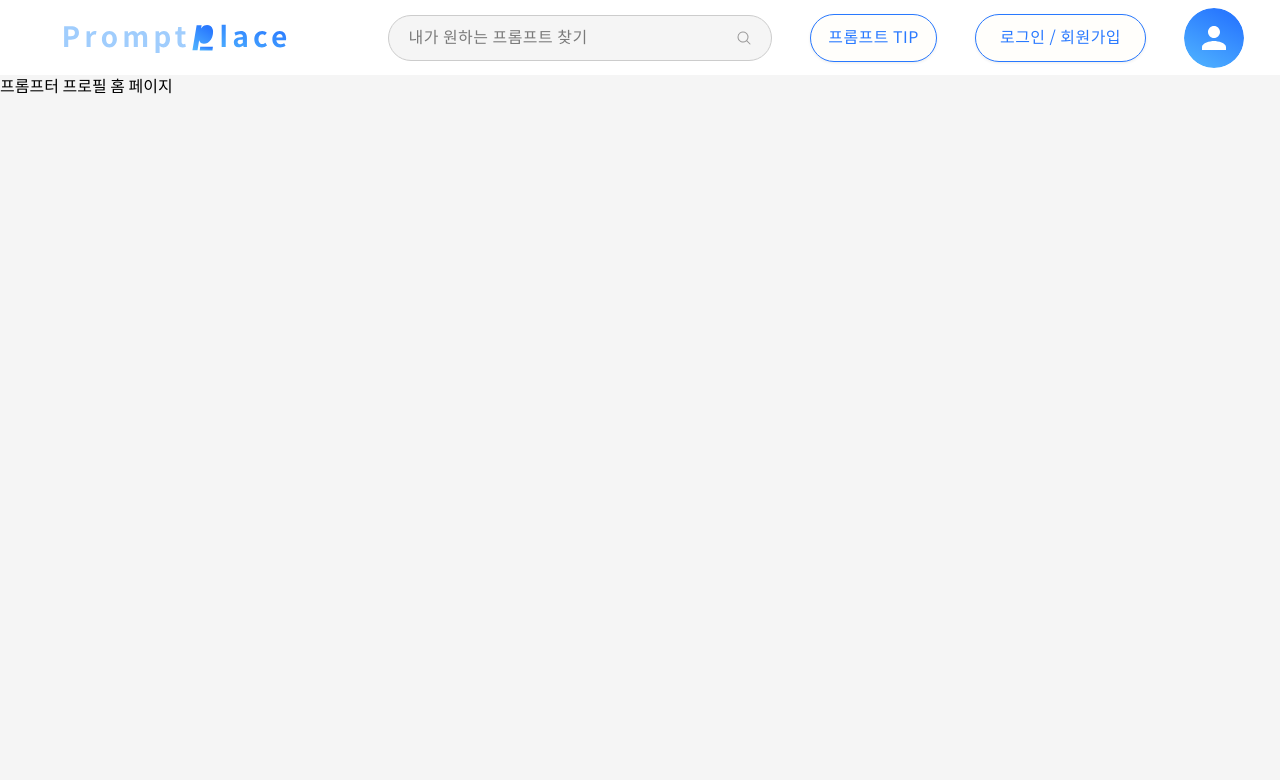
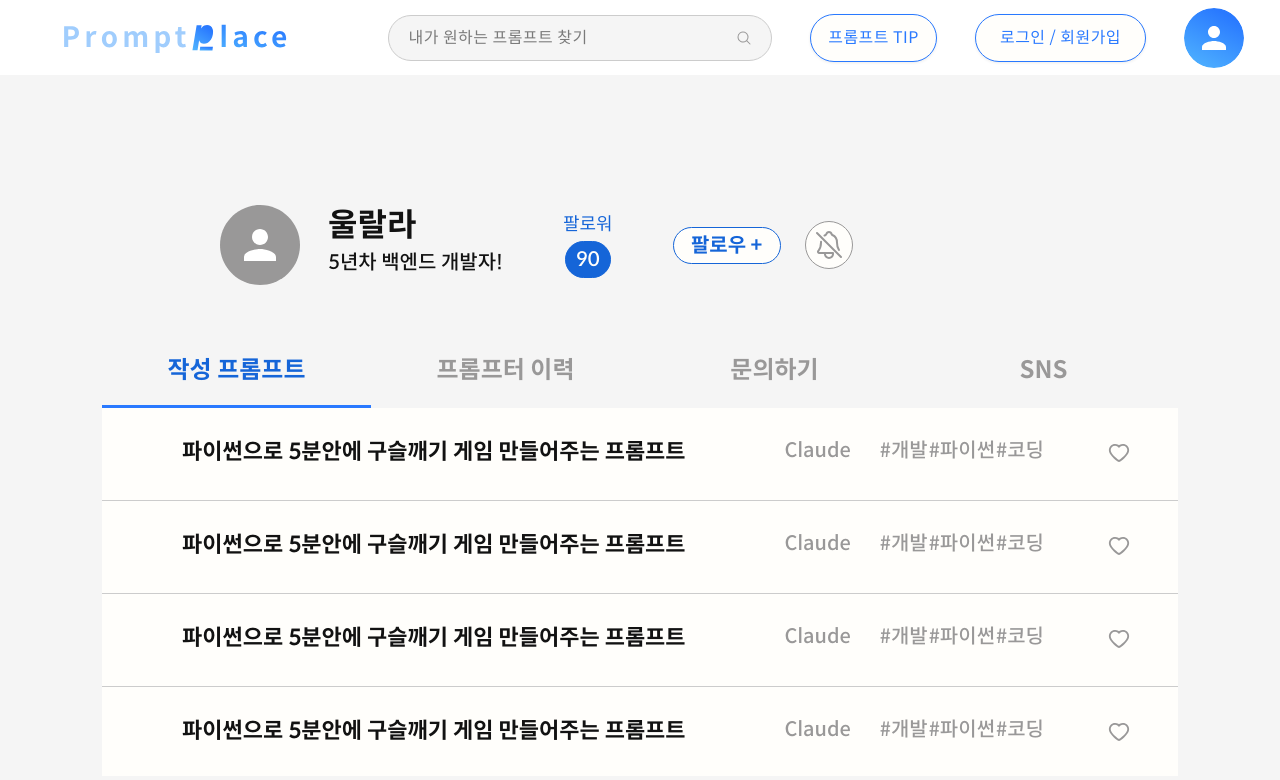
Before and after one commit to PromptPlace/PromtPlace-FE, a React (Vite) app: page /profile/1 in a window 1280 px wide. Shown: the top 780 px of the page. Built offline with nearby package versions, Linux system fonts and the light colour scheme.

Commit message:
✨ Feat: 다른 사용자 프로필 - 작성 프롬프트 구현 (#31)

```diff
--- a/src/pages/ProfilePage/ProfilePage.tsx
+++ b/src/pages/ProfilePage/ProfilePage.tsx
@@ -5,8 +5,218 @@
  * @author 김진효
  * **/
 
+import { useParams } from 'react-router-dom';
+import ProfileIcon from '@assets/icon-profile-gray.svg';
+import FollowButton from '@/components/Button/FollowButton';
+import AlarmOffIcon from '@assets/icon-alarm-off.svg';
+import AlarmOnIcon from '@assets/icon-alarm-on.svg';
+import { useState } from 'react';
+import clsx from 'clsx';
+import PromptCard from './components/PromptCard';
+
+const USER = {
+  member_id: 12345,
+  name: '울랄라',
+};
+
+const PROMPT = [
+  {
+    prompt_id: 1,
+    title: '파이썬으로 5분안에 구슬깨기 게임 만들어주는 프롬프트',
+    model: 'Claude',
+    tags: [
+      {
+        tag_id: 1,
+        name: '개발',
+      },
+      {
+        tag_id: 2,
+        name: '파이썬',
+      },
+      {
+        tag_id: 3,
+        name: '코딩',
+      },
+    ],
+  },
+  {
+    prompt_id: 2,
+    title: '파이썬으로 5분안에 구슬깨기 게임 만들어주는 프롬프트',
+    model: 'Claude',
+    tags: [
+      {
+        tag_id: 1,
+        name: '개발',
+      },
+      {
+        tag_id: 2,
+        name: '파이썬',
+      },
+      {
+        tag_id: 3,
+        name: '코딩',
+      },
+    ],
+  },
+  {
+    prompt_id: 3,
+    title: '파이썬으로 5분안에 구슬깨기 게임 만들어주는 프롬프트',
+    model: 'Claude',
+    tags: [
+      {
+        tag_id: 1,
+        name: '개발',
+      },
+      {
+        tag_id: 2,
+        name: '파이썬',
+      },
+      {
+        tag_id: 3,
+        name: '코딩',
+      },
+    ],
+  },
+  {
+    prompt_id: 3,
+    title: '파이썬으로 5분안에 구슬깨기 게임 만들어주는 프롬프트',
+    model: 'Claude',
+    tags: [
+      {
+        tag_id: 1,
+        name: '개발',
+      },
+      {
+        tag_id: 2,
+        name: '파이썬',
+      },
+      {
+        tag_id: 3,
+        name: '코딩',
+      },
+    ],
+  },
+  {
+    prompt_id: 3,
+    title: '파이썬으로 5분안에 구슬깨기 게임 만들어주는 프롬프트',
+    model: 'Claude',
+    tags: [
+      {
+        tag_id: 1,
+        name: '개발',
+      },
+      {
+        tag_id: 2,
+        name: '파이썬',
+      },
+      {
+        tag_id: 3,
+        name: '코딩',
+      },
+    ],
+  },
+];
+
 const ProfilePage = () => {
-  return <div>프롬프터 프로필 홈 페이지</div>;
+  const { id } = useParams();
+  const myId = localStorage.getItem('user_id'); // 로그인 시 저장 필요
+  const isMyProfile = id === myId;
+  console.log(isMyProfile);
+
+  const [isFollow, setIsFollow] = useState(false);
+
+  const [isAlarmOn, setIsAlarmOn] = useState<{ state: boolean; icon: string }>({
+    state: false,
+    icon: AlarmOffIcon,
+  });
+
+  const menuList = [
+    {
+      id: 0,
+      label: '작성 프롬프트',
+      selected: true,
+    },
+    { id: 1, label: '프롬프터 이력', selected: false },
+    { id: 2, label: '문의하기', selected: false },
+    { id: 3, label: 'SNS', selected: false },
+  ];
+
+  const [menuId, setMenuId] = useState(0);
+
+  return (
+    <div className="flex flex-col pt-[120px]">
+      <div className="p-[10px] pl-[220px] flex gap-[60px] items-center">
+        <div className="flex gap-[28px]">
+          <div className="w-[80px] h-[80px]">
+            <img src={ProfileIcon} alt="프로필 이미지" className="w-full h-full object-contain" />
+          </div>
+          <div className="flex flex-col gap-[5px] text-text-on-white">
+            <p className="text-[32px] font-bold leading-[40px]">{USER.name}</p>
+            <p className="text-[20px] font-medium leading-[25px]">5년차 백엔드 개발자!</p>
+          </div>
+        </div>
+
+        <div className="flex flex-col gap-[5px] items-center">
+          <p className="text-primary-hover text-[18px] font-normal leading-[23px]">팔로워</p>
+          <div className="px-[10px] py-[5px] border border-primary-hover bg-primary-hover rounded-[50px] text-white text-[20px] font-medium leading-[25px] text-center">
+            90
+          </div>
+        </div>
+
+        <div className="flex gap-[24px] items-center">
+          <FollowButton
+            follow={isFollow}
+            onClick={() => {
+              setIsFollow((prev) => !prev);
+            }}
+            size="lg"
+          />
+
+          <div
+            onClick={() =>
+              setIsAlarmOn((prev) => ({ state: !prev.state, icon: prev.state ? AlarmOffIcon : AlarmOnIcon }))
+            }
+            className={clsx(
+              'w-[48px] h-[48px] bg-white rounded-full flex items-center justify-center cursor-pointer transition-all duration-300 ease-in-out',
+              !isAlarmOn.state && 'border border-text-on-background',
+              isAlarmOn.state && 'border border-primary bg-red-500',
+            )}>
+            <img src={isAlarmOn.icon} alt="알림" />
+          </div>
+        </div>
+      </div>
+
+      <div className="flex flex-col items-center justify-center px-[102px] mt-[40px]">
+        <div className="w-full">
+          <div className="flex w-full justify-between">
+            {menuList.map((menu) => (
+              <div
+                key={menu.id}
+                onClick={() => setMenuId(menu.id)}
+                className={clsx(
+                  'max-w-[309px] w-full px-[10px] py-[20px] cursor-pointer text-[24px] font-bold leading-[30px] text-center',
+                  menuId === menu.id && 'border-b-[3px] border-b-primary text-primary-hover ',
+                  menuId !== menu.id && 'text-text-on-background',
+                )}>
+                {menu.label}
+              </div>
+            ))}
+          </div>
+
+          {menuId === 0 && (
+            <div className="w-full max-h-[368px] overflow-scroll">
+              {PROMPT.map((prompt) => (
+                <PromptCard key={prompt.prompt_id} title={prompt.title} model={prompt.model} tags={prompt.tags} />
+              ))}
+            </div>
+          )}
+          {menuId === 1 && <div>이력</div>}
+          {menuId === 2 && <div>문의하기</div>}
+          {menuId === 3 && <div>sns</div>}
+        </div>
+      </div>
+    </div>
+  );
 };
 
 export default ProfilePage;
--- /dev/null
+++ b/src/pages/ProfilePage/components/PromptCard.tsx
@@ -0,0 +1,33 @@
+import HeartEmpty from '@assets/icon-heart-none-small.svg';
+import HeartBlue from '@assets/icon-heart-blue-small.svg';
+import { useState } from 'react';
+
+interface PrompCardProps {
+  title: string;
+  model: string;
+  tags: { tag_id: number; name: string }[];
+}
+
+const PromptCard = ({ title, model, tags }: PrompCardProps) => {
+  const [isLike, setIsLike] = useState(false);
+
+  return (
+    <div className="bg-white border-b border-b-white-stroke py-[10px] flex justify-between">
+      <div className="text-text-on-white text-[22px] font-bold leading-[28px] py-[20px] px-[80px]">{title}</div>
+      <div className="text-text-on-background text-[20px] font-medium leading-[25px] py-[20px] px-[10px]">{model}</div>
+      <div className="flex gap-[1px] py-[20px] px-[10px]">
+        {tags.map((tag) => (
+          <div id={String(tag.tag_id)} className="text-text-on-background text-[20px] font-medium leading-[25px]">
+            #{tag.name}
+          </div>
+        ))}
+      </div>
+
+      <div onClick={() => setIsLike((prev) => !prev)} className="py-[25px] px-[45px] cursor-pointer w-[115px] h-[72px]">
+        <img src={isLike ? HeartBlue : HeartEmpty} alt="좋아요" />
+      </div>
+    </div>
+  );
+};
+
+export default PromptCard;
```
